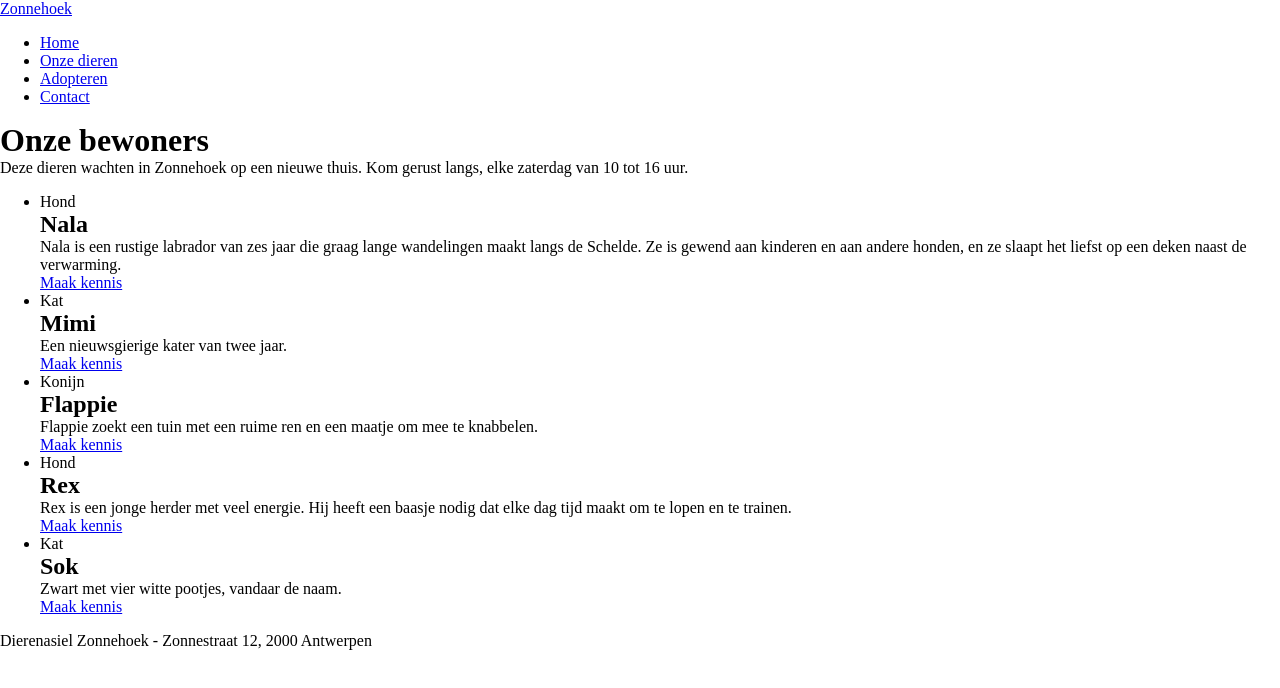
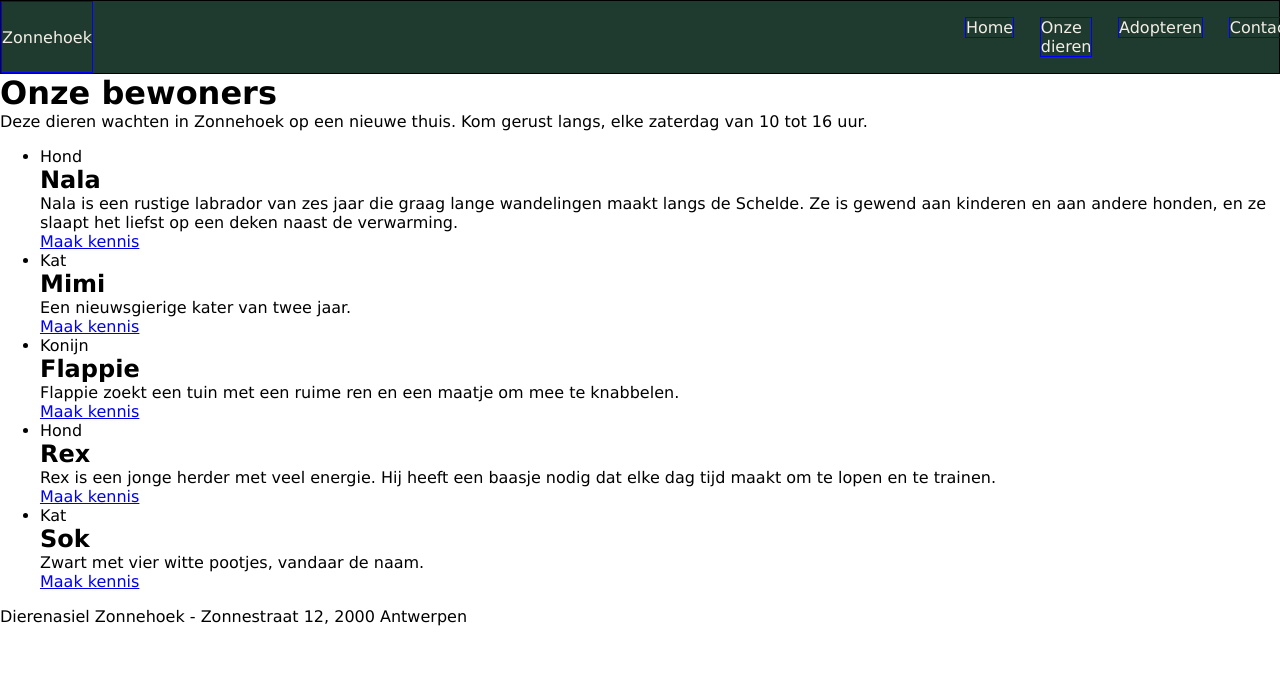
Before and after one commit to EoW226/webtech, a plain HTML site: page Labos/labo-04/dierenasiel/index.html in a window 1280 px wide. Drawn offline with Linux system fonts and the light colour scheme.

Commit message:
Update stijl.css

```diff
--- a/Labos/labo-04/dierenasiel/css/stijl.css
+++ b/Labos/labo-04/dierenasiel/css/stijl.css
@@ -2,7 +2,46 @@
 
 /* === tokens === */
 :root {
-
+--balk: #1f3a2e;
+--tekst:#f3efe6;
+--accent:#e6b53c;
 }
 
 /* === your rules === */
+body{
+font-family: Verdana, Geneva, Tahoma, sans-serif;
+}
+header{
+    background-color: var(--balk);
+
+    display: flex;
+    gap: 65vw;
+    min-width: 100vw;
+    border: 0.1rem solid black;
+}
+header a{
+    border: 0.1rem solid blue;
+    color: var(--tekst);
+}
+
+header a:nth-child(1){
+    display: flex;
+    justify-content: center;
+    align-items: center;
+}
+header nav ul{
+display: flex;
+gap: 2vw;
+flex: 1;
+
+}
+header a{
+    text-decoration: none;
+}
+
+header nav ul li a{
+    text-decoration: none;
+}
+header nav ul li{
+    list-style-type: none;
+}
```
